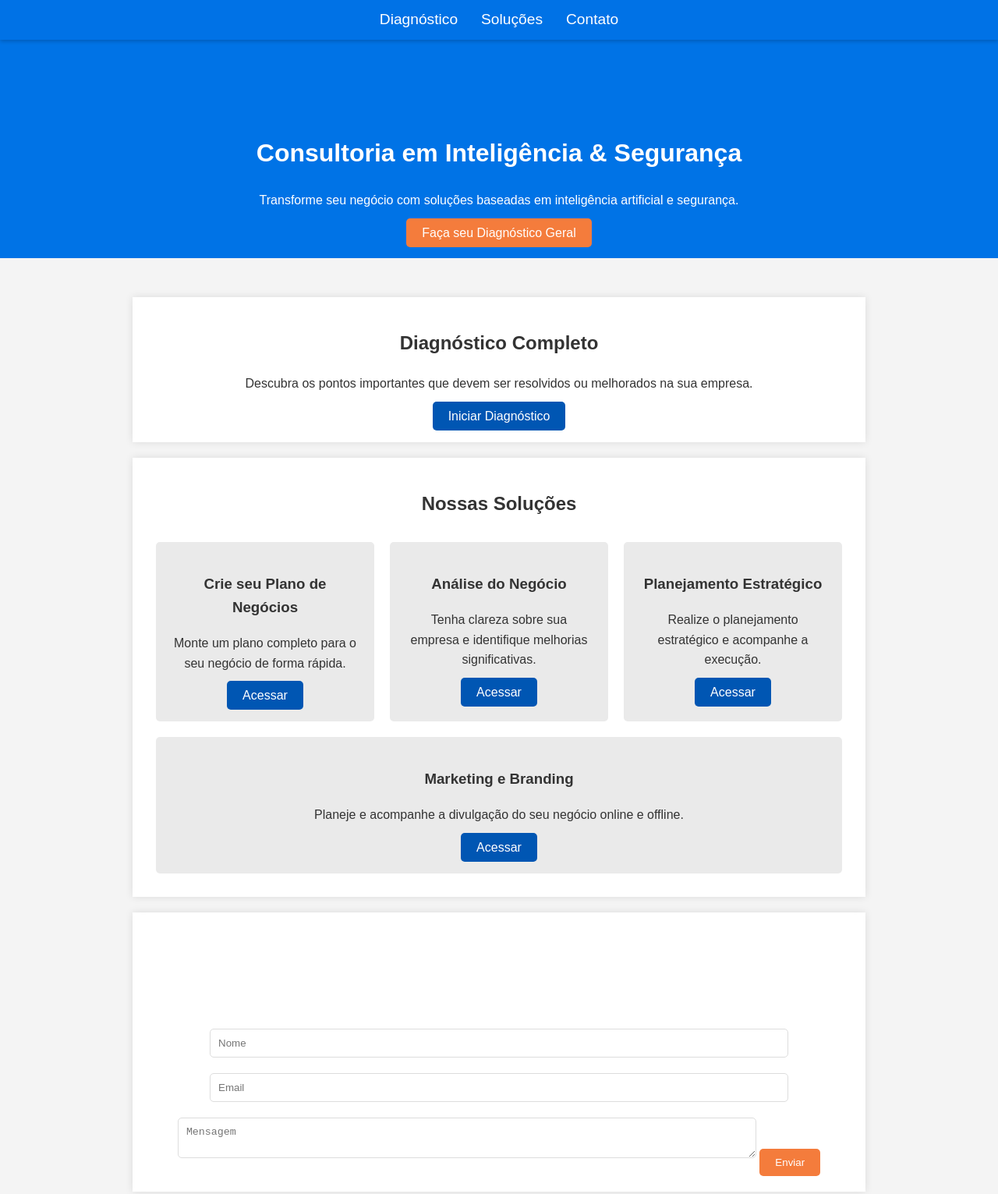
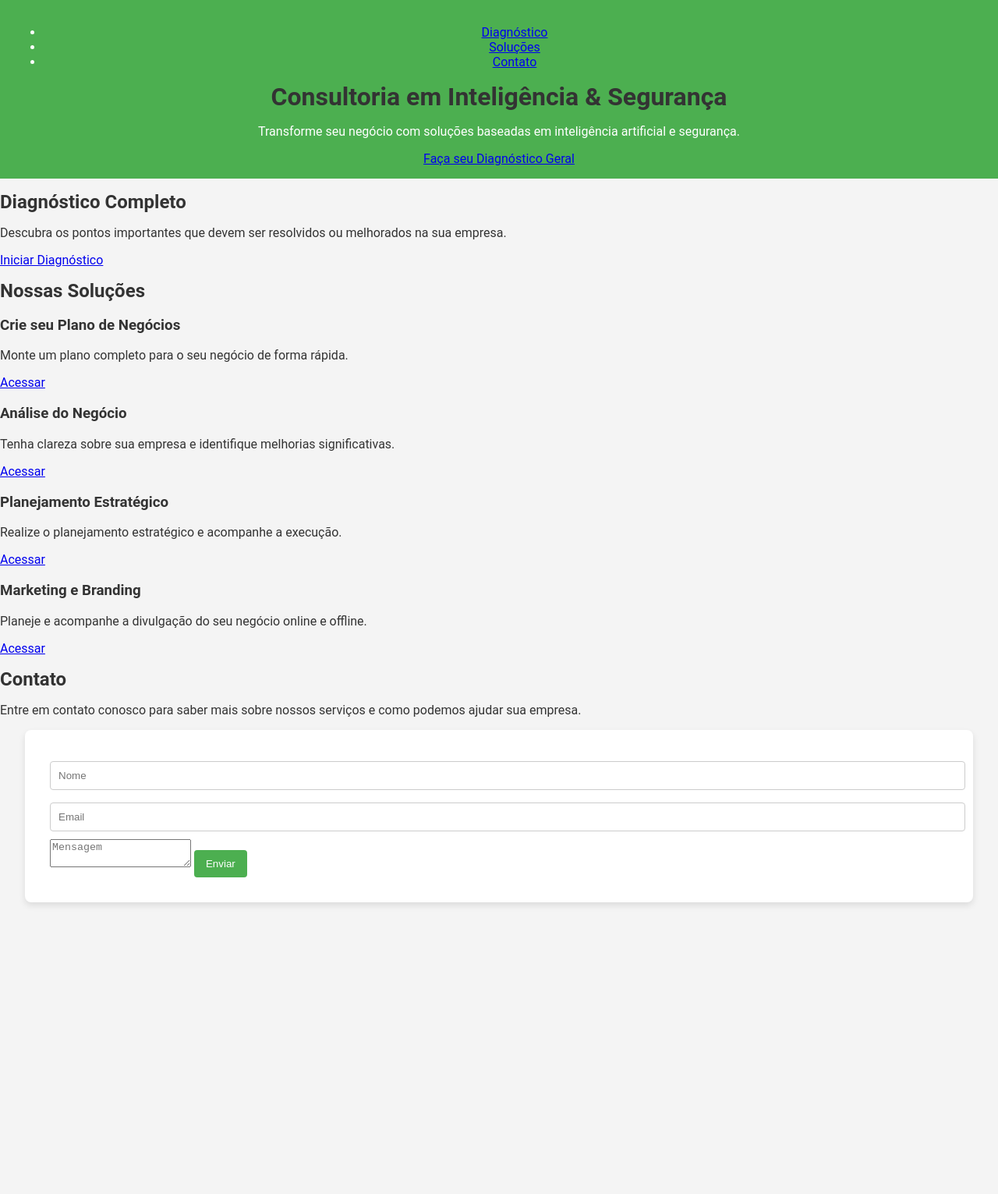
Before and after one commit to thiagonez/formulario-viabilidade, a plain HTML site: page index.html in a window 1280 px wide. Shown: the whole page at 78% size. After the commit the page ends 1173 px from the top, so only its background shows below. Drawn offline with nearby package versions, Linux system fonts and the light colour scheme; a script that the page names is missing.

Commit message:
Update styles.css

```diff
--- a/styles.css
+++ b/styles.css
@@ -1,134 +1,76 @@
-/* Global Styles */
+/* Fonte do Google */
 body {
-    font-family: 'Arial', sans-serif;
+    font-family: 'Roboto', sans-serif;
     margin: 0;
     padding: 0;
     background-color: #f4f4f4;
     color: #333;
-    line-height: 1.6;
 }
 
 header {
-    position: relative;
+    background-color: #4CAF50;
+    color: white;
     text-align: center;
-    background: #0073e6;
-    color: #fff;
-    padding-top: 80px; /* Ensure content doesn't hide behind the fixed navbar */
+    padding: 1rem;
 }
 
-nav {
-    position: fixed;
-    top: 0;
-    width: 100%;
-    background: rgba(0, 115, 230, 0.9);
-    padding: 10px 0;
-    box-shadow: 0px 2px 5px rgba(0, 0, 0, 0.2);
-    z-index: 1000;
-    transition: background 0.3s ease;
+h1, h2 {
+    margin: 1rem 0;
+    color: #333;
 }
 
-nav ul {
-    display: flex;
-    justify-content: center;
-    list-style: none;
-    margin: 0;
-    padding: 0;
+form, table {
+    width: 90%;
+    margin: 1rem auto;
+    background: #fff;
+    padding: 2rem;
+    border-radius: 8px;
+    box-shadow: 0 4px 8px rgba(0,0,0,0.1);
 }
 
-nav ul li {
-    margin: 0 15px;
+input[type="text"], input[type="email"], input[type="number"] {
+    width: 100%;
+    padding: 10px;
+    margin: 8px 0;
+    border: 1px solid #ccc;
+    border-radius: 4px;
 }
 
-nav ul li a {
-    color: #fff;
-    text-decoration: none;
-    font-size: 1.2em;
+button {
+    background-color: #4CAF50;
+    color: white;
+    padding: 10px 15px;
+    border: none;
+    cursor: pointer;
+    border-radius: 4px;
+    margin-top: 1rem;
 }
 
-.hero {
-    margin: 50px 0;
-    padding: 20px;
+button:hover {
+    background-color: #45a049;
 }
 
-.btn-primary {
-    background: #f47c3c;
-    color: #fff;
-    padding: 10px 20px;
-    text-decoration: none;
-    border-radius: 5px;
+table {
+    border-collapse: collapse;
+    width: 100%;
 }
 
-.btn-secondary {
-    background: #0056b3;
-    color: #fff;
-    padding: 10px 20px;
-    text-decoration: none;
-    border-radius: 5px;
+table, th, td {
+    border: 1px solid #ddd;
+    padding: 8px;
 }
 
-.diagnostico, .solucoes, .contato {
-    margin: 20px auto;
-    max-width: 900px;
-    padding: 20px;
-    text-align: center;
-    background: #fff;
-    box-shadow: 0px 0px 10px rgba(0, 0, 0, 0.1);
-}
-
-.solucoes-container {
-    display: flex;
-    justify-content: space-between;
-    flex-wrap: wrap;
-}
-
-.solucao {
-    flex: 1;
-    min-width: 200px;
-    margin: 10px;
-    padding: 20px;
-    background: #eaeaea;
-    border-radius: 5px;
-}
-
-footer {
-    background: #333;
-    color: #fff;
-    padding: 10px 0;
-    text-align: center;
-}
-
-form input, form textarea {
-    width: 80%;
-    padding: 10px;
-    margin: 10px 0;
-    border: 1px solid #ddd;
-    border-radius: 5px;
-}
-
-form button {
-    background: #0073e6;
-    color: #fff;
-    padding: 10px 20px;
-    border: none;
-    border-radius: 5px;
-    cursor: pointer;
+th {
+    background-color: #f2f2f2;
+    text-align: left;
 }
 
 @media (max-width: 768px) {
-    .solucoes-container {
-        flex-direction: column;
-        align-items: center;
-    }
-
-    nav ul {
-        flex-direction: column;
-    }
-
-    .solucao {
+    form, table {
         width: 100%;
     }
 
-    form input, form textarea {
+    input[type="text"], input[type="email"], input[type="number"], button {
         width: 100%;
     }
 }
```
